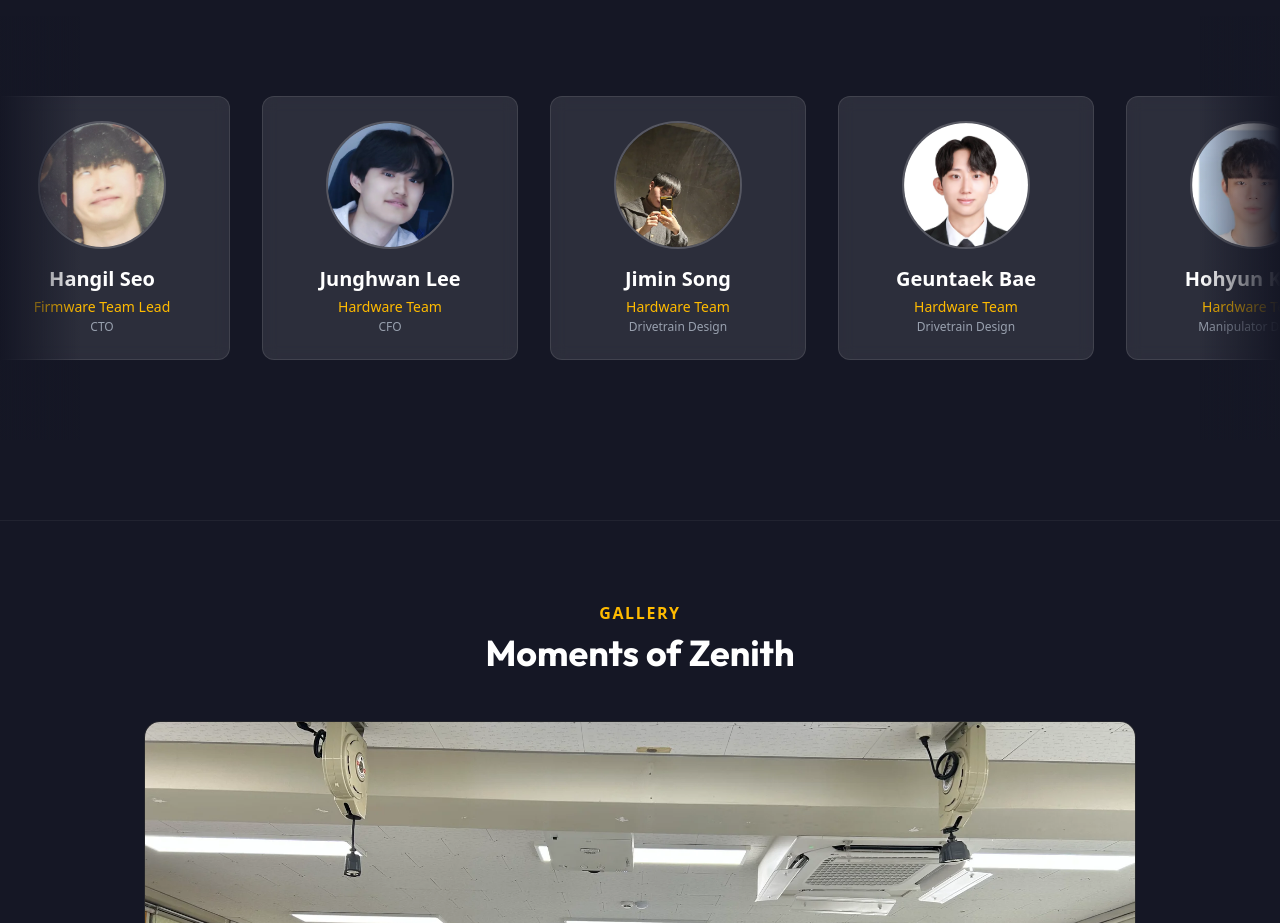
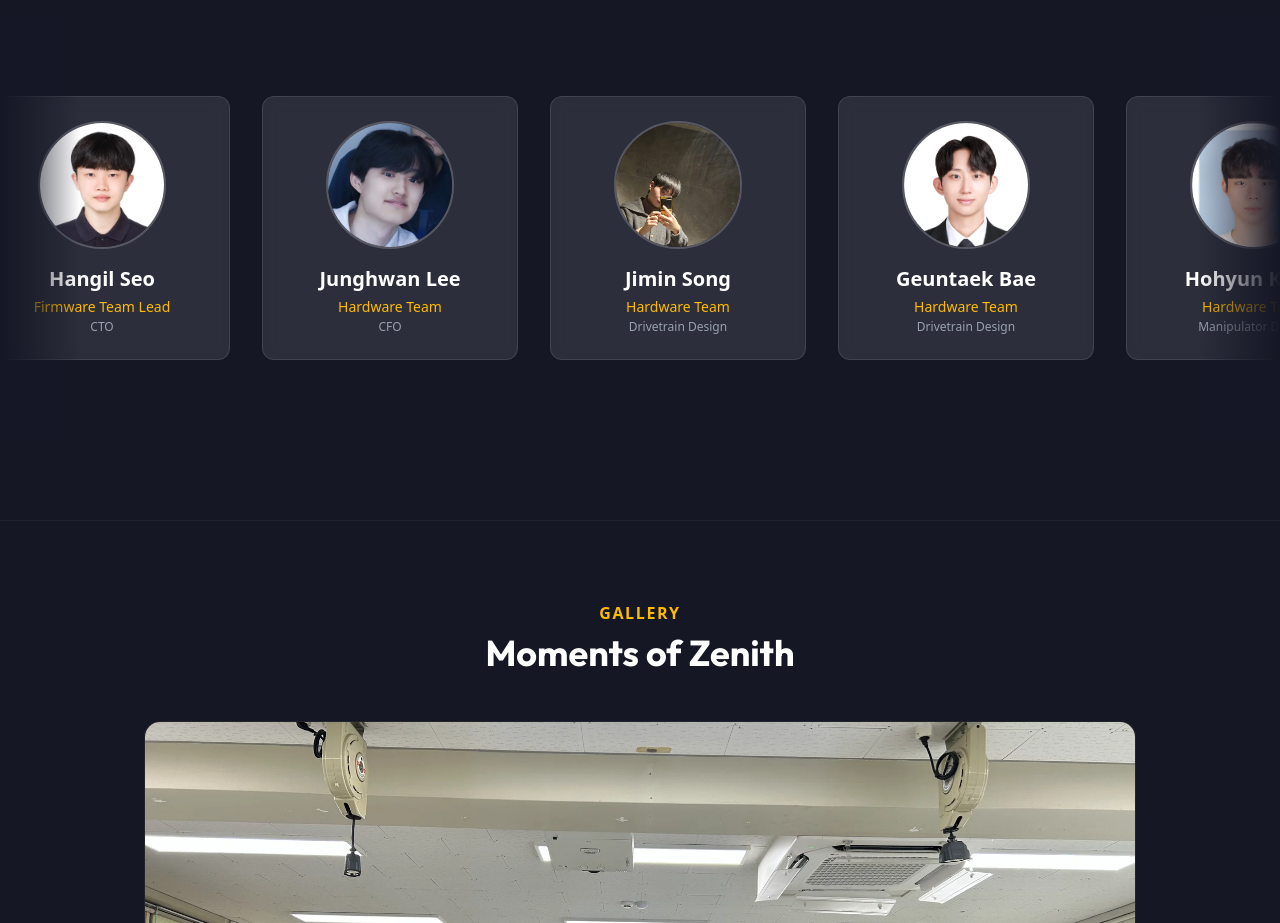
Before and after one commit to ZenithSpace/zenith.github.io, a React (Vite) app in the folder zenith-web/: page / in a window 1280 px wide. Shown: the part 4180-5103 px from the top of the page. Built offline with nearby package versions, Linux system fonts and the light colour scheme; a web font is replaced by a local one.

Commit message:
Update Hangil Seo image: New unique filename

```diff
--- a/zenith-web/src/data/team.ts
+++ b/zenith-web/src/data/team.ts
@@ -29,7 +29,7 @@ export const getTeamMembers = () => {
             nameKo: "서한길",
             team: "Firmware Team Lead",
             role: "CTO",
-            image: "/assets/team/hangil_seo_final.webp"
+            image: "/assets/team/hangil_seo_new.webp"
         },
         {
             nameEn: "Junghwan Lee",
```
Also changed, not shown: zenith-web/public/assets/team/hangil_seo_new.png (added), zenith-web/public/assets/team/hangil_seo_new.webp (added).
